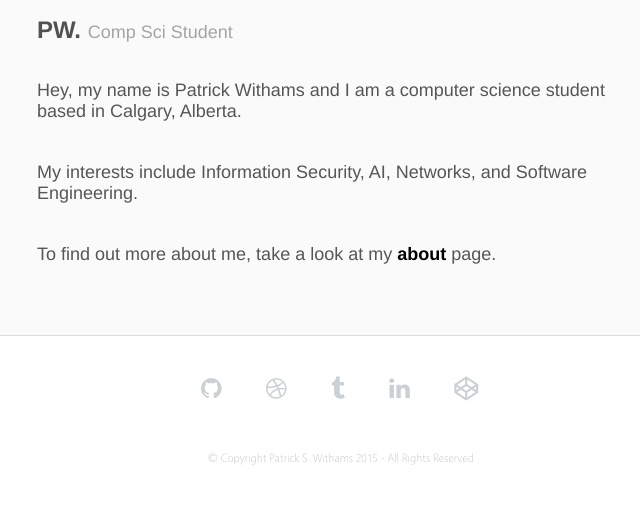
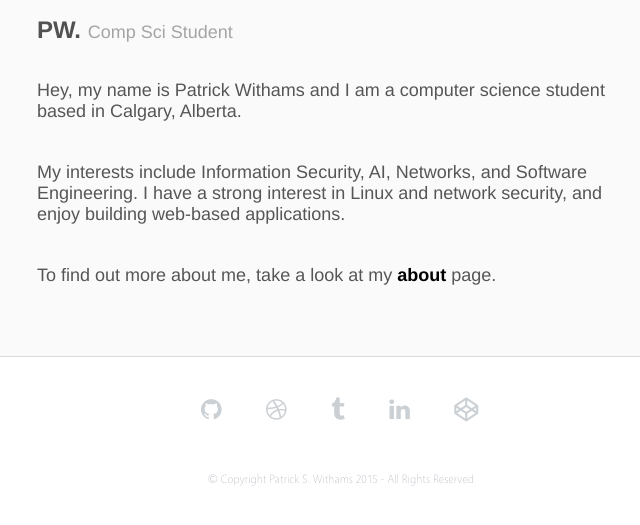
Before and after one commit to paddyw2/paddyw2.github.io, a Jekyll site: the page built from index.md, in a window 1280 px wide. Shown: the top 525 px of the page, without its empty margins (299-939 px from the left). Built offline with Jekyll 4.4.1, drawn with Linux system fonts in a browser that asks for light colours; nearby versions of some CDN libraries.

Commit message:
Update home page content

```diff
--- a/index.md
+++ b/index.md
@@ -5,6 +5,6 @@ title: "Patrick S. Withams"
 
 Hey, my name is Patrick Withams and I am a computer science student based in Calgary, Alberta.
 
-My interests include Information Security, AI, Networks, and Software Engineering.
+My interests include Information Security, AI, Networks, and Software Engineering. I have a strong interest in Linux and network security, and enjoy building web-based applications.
 
 To find out more about me, take a look at my [about](/about) page.
```
